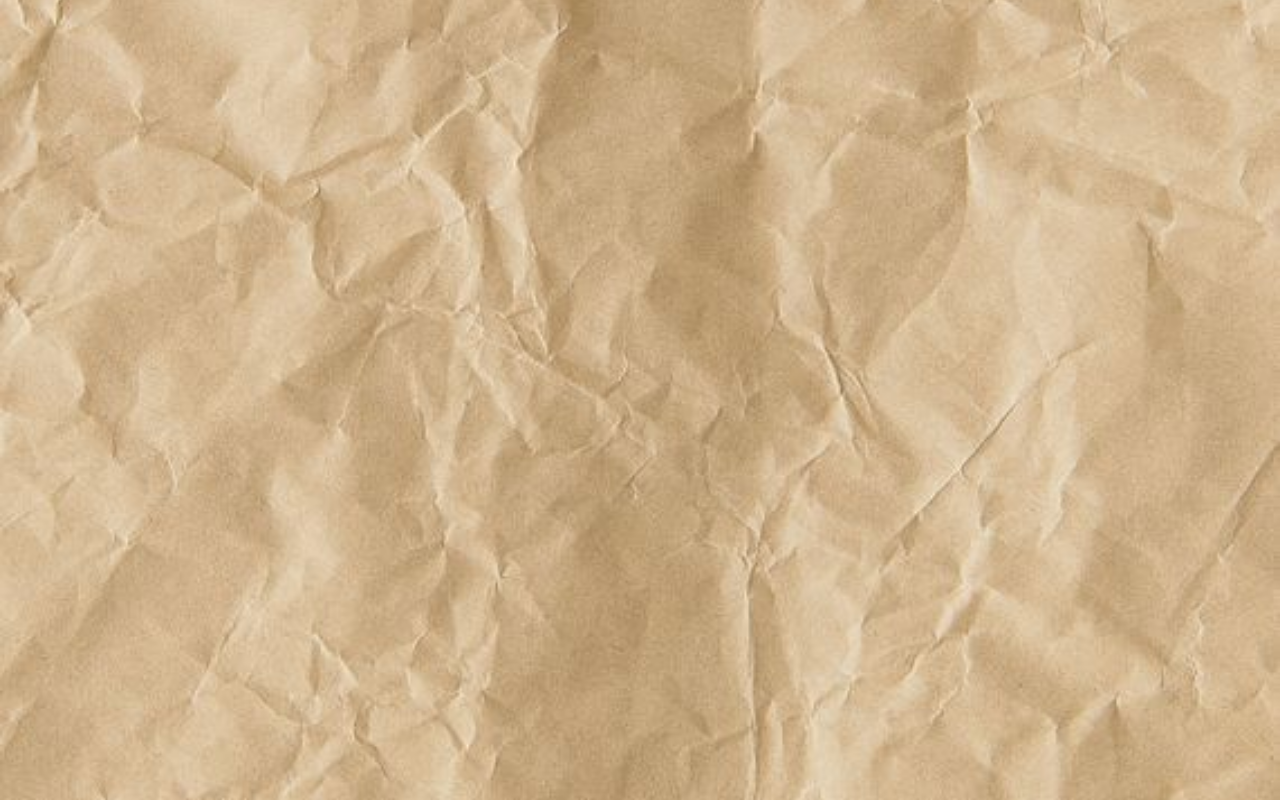
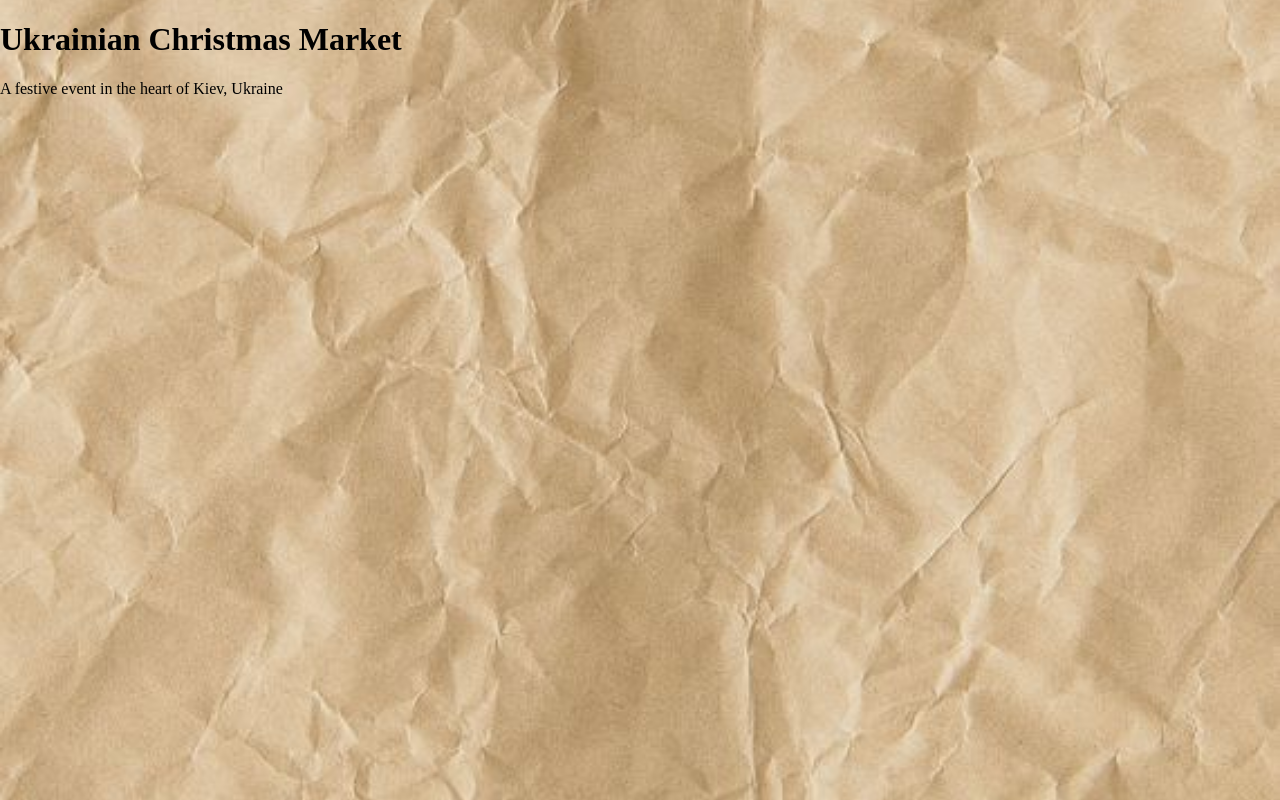
Before and after one commit to dogmoony/dogmoony.github.io, a plain HTML site: page index.html in a window 1280 px wide. Drawn offline with Linux system fonts and the light colour scheme.

Commit message:
Trying to fix bug of stylesheet

```diff
--- a/index.html
+++ b/index.html
@@ -4,10 +4,13 @@
   <meta charset="UTF-8">
   <meta name="viewport" content="width=device-width, initial-scale=1.0">
   <title>Ukrainian Christmas Market</title>
-  <link rel="stylesheet" href="./styles.css">
+  <link rel="stylesheet" href="styles.css">
 </head>
 <body>
-
+  <header>
+    <h1>Ukrainian Christmas Market</h1>
+    <p>A festive event in the heart of Kiev, Ukraine</p>
+  </header>
   <script src="script.js"></script>
 </body>
 </html>
--- a/styles.css
+++ b/styles.css
@@ -4,7 +4,7 @@ body {
     height: 100%;
     width: 100%;
     background-image: url("./data/images/background.jpg");
+    background-size: cover;
     background-position: center;
-    background-size: cover;
     background-repeat: no-repeat;
 }
```
